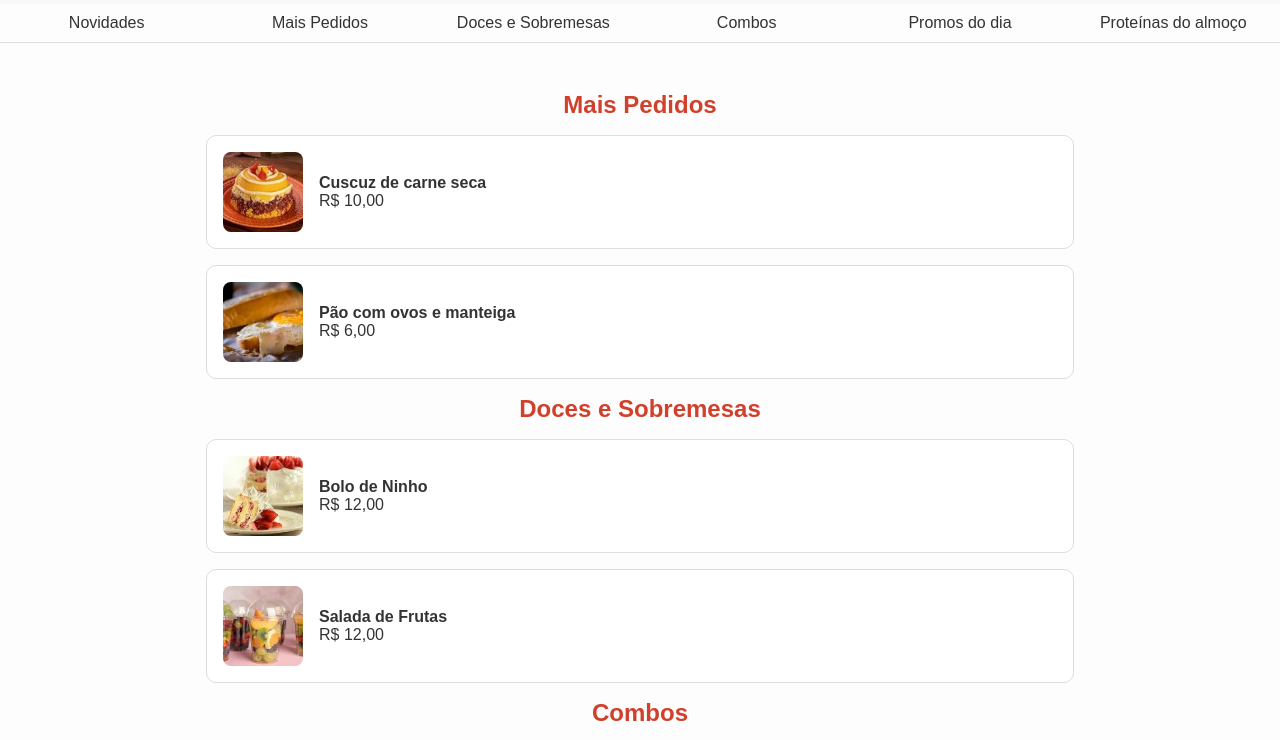
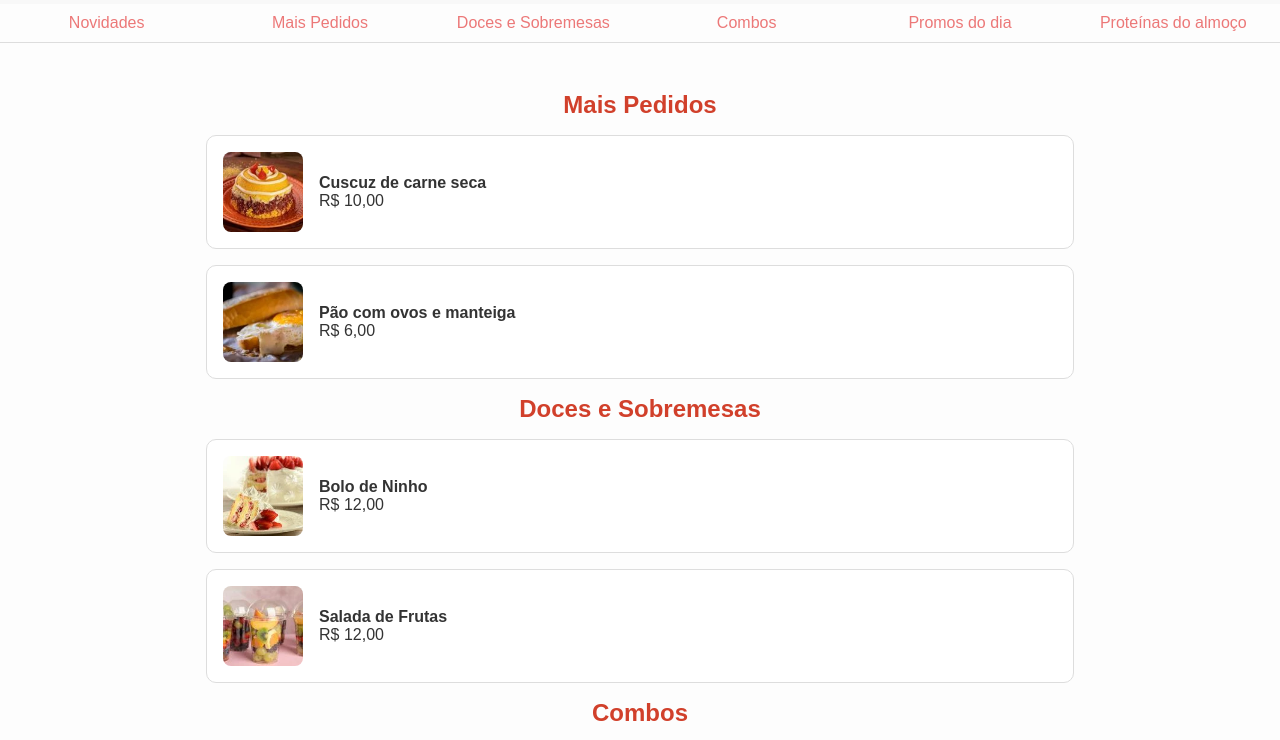
Before and after one commit to Joaopdw/Pimenta-Cafe, a plain HTML site: page screens/cardapio.html in a window 1280 px wide. Shown: the part 82-822 px from the top of the page. Drawn offline with Linux system fonts and the light colour scheme.

Commit message:
Melhorando

```diff
--- a/css/style.css
+++ b/css/style.css
@@ -3,7 +3,7 @@
 ================================*/
 :root {
   --cor-primaria: #d1402b;
-  --cor-secundaria: #f27676;
+  --cor-secundaria: #ec7878;
   --cor-fundo: #fdfdfd;
   --cor-texto: #333;
   --cor-cinza: #888;
@@ -88,6 +88,11 @@ footer {
   padding: 10px;
   white-space: nowrap;
   cursor: pointer;
+}
+
+.tab-menu a {
+  text-decoration: none;
+  color: #ec7878;
 }
 
 .side-menu {
--- a/screens/cardapio.html
+++ b/screens/cardapio.html
@@ -18,17 +18,17 @@
   </header>
 
   <nav class="tab-menu">
-    <div>Novidades</div>
-    <div>Mais Pedidos</div>
-    <div>Doces e Sobremesas</div>
-    <div>Combos</div>
-    <div>Promos do dia</div>
-    <div>Proteínas do almoço</div>
+    <div><a href="#">Novidades</a></div>
+    <div><a href="#maisPedidos">Mais Pedidos</a></div>
+    <div><a href="#doces">Doces e Sobremesas</a></div>
+    <div><a href="#combos">Combos</a></div>
+    <div><a href="#promos">Promos do dia</a></div>
+    <div><a href="#proteinas">Proteínas do almoço</a></div>
   </nav>
 
   <main class="container cardapio-container">
     <section>
-      <h2>Mais Pedidos</h2>
+      <h2 id="maisPedidos">Mais Pedidos</h2>
       <div class="card" onclick="verDetalhes('Cuscuz de carne seca', 'Um saboroso cuzcuz de carne', 10.00, '../img/cuzcuzdeCarne.png')">
         <img src="../img/cuzcuzdeCarne.png" alt="Cuscuz de carne seca" />
         <div>
@@ -44,7 +44,7 @@
     </section>
 
     <section>
-      <h2>Doces e Sobremesas</h2>
+      <h2 id="doces">Doces e Sobremesas</h2>
       <div class="card" onclick="verDetalhes('Bolo de Ninho', 'Uma sobremesa recheada, Bolo de ninha', 12.00, '../img/Bolo.png')">
         <img src="../img/Bolo.png" alt="Bolo de Ninho" />
         <div>
@@ -60,7 +60,7 @@
     </section>
 
     <section>
-      <h2>Combos</h2>
+      <h2 id="combos">Combos</h2>
       <div class="card" onclick="verDetalhes('Pão de queijo + Toddynho', 'Pão de queijo da casa com uma caixinha de toddynho', 7.00, '../img/paodequeijo.png')">
         <div>
           <strong>Combo pão de queijo + toddynho</strong><br />R$ 7,00
@@ -75,7 +75,7 @@
     </section>
 
     <section>
-      <h2>Promos do Dia</h2>
+      <h2 id="promos">Promos do Dia</h2>
       <div class="card" onclick="verDetalhes('Sanduíche natural + Suco + Salada de frutas', 'Sanduíche natural com a nossa deliciosa salada de frutas acompanhada de um maravilhoso suco de laranja', 22.00, '../img/paodequeijo.png')">
         <img src="../img/paocomovo.png" alt="Promo pão com ovo" />
         <div>
@@ -91,7 +91,7 @@
     </section>
 
     <section>
-      <h2>Proteínas do Almoço</h2>
+      <h2 id="proteinas">Proteínas do Almoço</h2>
       <div class="card" onclick="verDetalhes('Bife de carne acebolado', 'Bife de carne acebolado', 22.00, '../img/bifeacebolado.pngg')">
         <img src="../img/bifeacebolado.png" alt="Bife acebolado" />
         <div>
@@ -116,7 +116,7 @@
             <a href="/screens/conta.html">Conta</a>
             <a href="/screens/carteira.html">Carteira</a>
             <a href="/screens/carrinho.html">Carrinho</a>
-            <a href="screens/surpreenda-me.html">Surpreenda-me</a>
+            <a href="/screens/surpreenda-me.html">Surpreenda-me</a>
             <a href="/screens/cardapio.html">Cardápio</a>
             <a href="/screens/almoco.html">Almoço</a>
             <a href="/screens/macarrao.html">Macarrão</a>
```
Also changed, not shown: index.html (+1 -1 lines), screens/almoco.html (+1 -1 lines), screens/carteira.html (+1 -1 lines), screens/chat.html (+1 -1 lines), screens/conta.html (+2 -2 lines), screens/contabilidade.html (+1 -1 lines), screens/historico.html (+2 -1 lines), screens/macarrao.html (+1 -1 lines), screens/surpreenda-me.html (+13 -2 lines).
